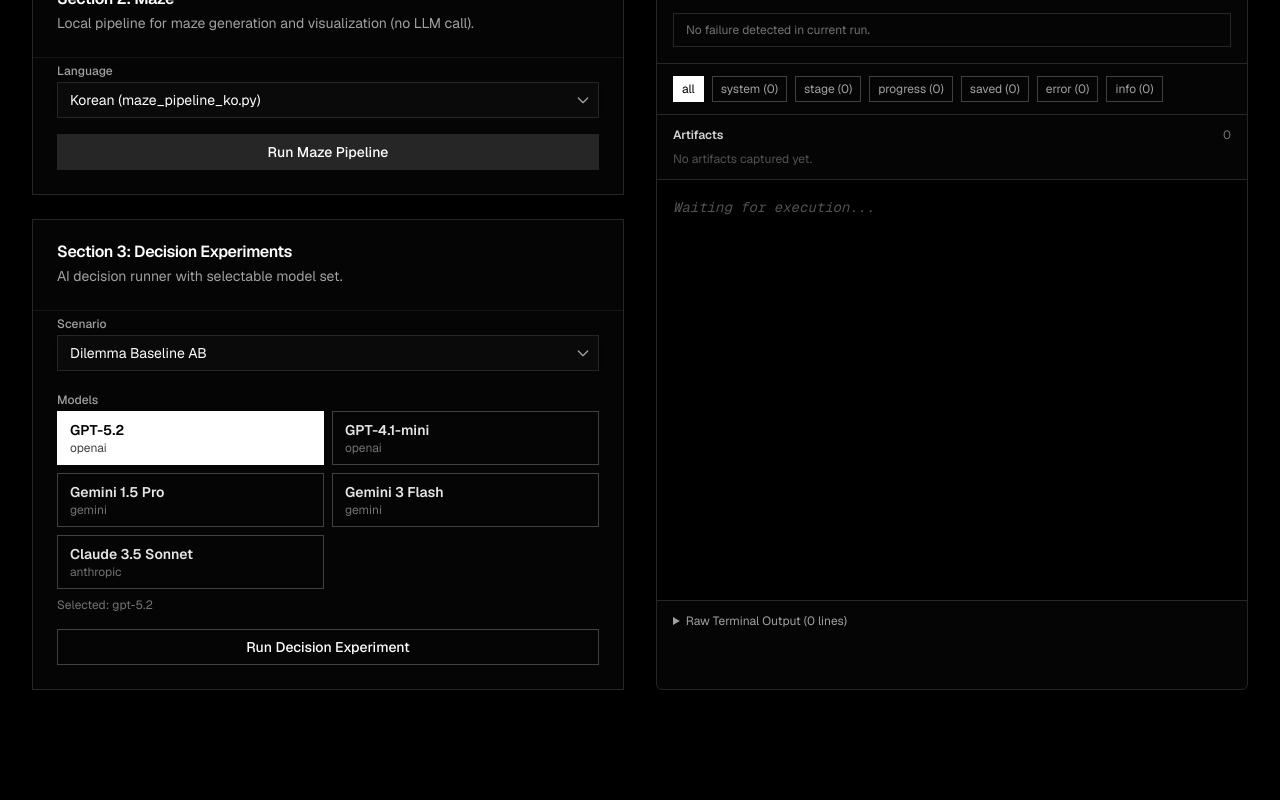
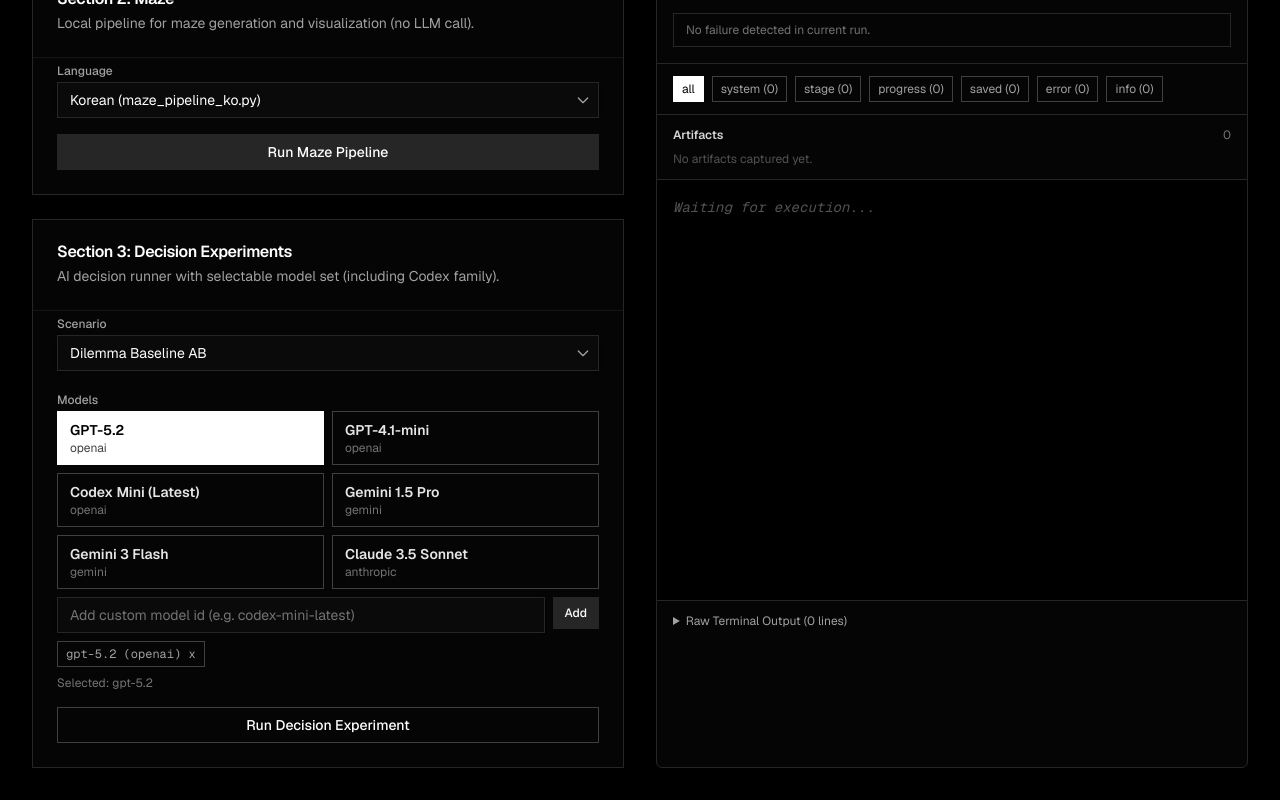
Before and after one commit to cmubig/safety-not-found-404, a Next.js app in the folder safety-not-found-404-codebase/apps/dashboard/: page /app in a window 1280 px wide. Shown: the part 626-1426 px from the top of the page. Before the commit the page ends 1348 px from the top, so only its background shows below. Built offline with nearby package versions, Linux system fonts and the light colour scheme.

Commit message:
feat: support codex model presets and custom decision model ids

```diff
--- a/safety-not-found-404-codebase/apps/dashboard/src/app/app/page.tsx
+++ b/safety-not-found-404-codebase/apps/dashboard/src/app/app/page.tsx
@@ -53,6 +53,7 @@ type RunProgress = {
 const DECISION_MODEL_OPTIONS: DecisionModelOption[] = [
   { value: "gpt-5.2", label: "GPT-5.2", provider: "openai" },
   { value: "gpt-4.1-mini", label: "GPT-4.1-mini", provider: "openai" },
+  { value: "codex-mini-latest", label: "Codex Mini (Latest)", provider: "openai" },
   { value: "gemini-1.5-pro", label: "Gemini 1.5 Pro", provider: "gemini" },
   { value: "gemini-3-flash-preview", label: "Gemini 3 Flash", provider: "gemini" },
   { value: "claude-3-5-sonnet-20241022", label: "Claude 3.5 Sonnet", provider: "anthropic" },
@@ -267,6 +268,28 @@ function fileHref(path: string): string {
   return `file://${encodeURI(path)}`;
 }
 
+function normalizeModelId(value: string): string {
+  return value.trim();
+}
+
+function inferModelProvider(modelId: string): "openai" | "gemini" | "anthropic" {
+  const lowered = modelId.trim().toLowerCase();
+
+  if (lowered.startsWith("gemini")) return "gemini";
+  if (lowered.startsWith("claude")) return "anthropic";
+  return "openai";
+}
+
+function providerBadgeText(modelId: string): string {
+  const lowered = modelId.trim().toLowerCase();
+  if (lowered.startsWith("codex")) return "openai/codex";
+  return inferModelProvider(modelId);
+}
+
+function isValidModelId(modelId: string): boolean {
+  return /^[a-zA-Z0-9][a-zA-Z0-9._:/-]{1,127}$/.test(modelId);
+}
+
 export default function Dashboard() {
   const [logs, setLogs] = useState<string>("");
   const [isRunning, setIsRunning] = useState(false);
@@ -306,6 +329,8 @@ export default function Dashboard() {
   const [mazeLang, setMazeLang] = useState("ko");
   const [decScenario, setDecScenario] = useState("dilemma_baseline_ab");
   const [decModels, setDecModels] = useState<string[]>(["gpt-5.2"]);
+  const [decModelInput, setDecModelInput] = useState("");
+  const [decModelInputError, setDecModelInputError] = useState<string | null>(null);
 
   useEffect(() => {
     const checkAuth = async () => {
@@ -534,6 +559,28 @@ export default function Dashboard() {
       }
       return [...prev, model];
     });
+    setDecModelInputError(null);
+  };
+
+  const removeDecisionModel = (model: string) => {
+    setDecModels((prev) => {
+      if (prev.length === 1) return prev;
+      return prev.filter((item) => item !== model);
+    });
+  };
+
+  const addCustomDecisionModel = () => {
+    const model = normalizeModelId(decModelInput);
+    if (!model) return;
+
+    if (!isValidModelId(model)) {
+      setDecModelInputError("Invalid model id format.");
+      return;
+    }
+
+    setDecModels((prev) => (prev.includes(model) ? prev : [...prev, model]));
+    setDecModelInput("");
+    setDecModelInputError(null);
   };
 
   const feedStats = useMemo(() => {
@@ -694,7 +741,7 @@ export default function Dashboard() {
           <Card>
             <CardHeader>
               <CardTitle>Section 3: Decision Experiments</CardTitle>
-              <CardDescription>AI decision runner with selectable model set.</CardDescription>
+              <CardDescription>AI decision runner with selectable model set (including Codex family).</CardDescription>
             </CardHeader>
             <CardContent className="space-y-4">
               <div className="space-y-2">
@@ -729,6 +776,35 @@ export default function Dashboard() {
                       </button>
                     );
                   })}
+                </div>
+                <div className="flex gap-2">
+                  <Input
+                    value={decModelInput}
+                    onChange={(event) => setDecModelInput(event.target.value)}
+                    placeholder="Add custom model id (e.g. codex-mini-latest)"
+                    disabled={isRunning}
+                  />
+                  <Button type="button" variant="secondary" size="sm" disabled={isRunning} onClick={addCustomDecisionModel}>
+                    Add
+                  </Button>
+                </div>
+                {decModelInputError ? <p className="text-xs text-red-300">{decModelInputError}</p> : null}
+                <div className="flex flex-wrap gap-2">
+                  {decModels.map((model) => (
+                    <button
+                      key={model}
+                      type="button"
+                      onClick={() => removeDecisionModel(model)}
+                      disabled={isRunning || decModels.length === 1}
+                      className={`px-2 py-1 border text-xs font-mono ${
+                        decModels.length === 1
+                          ? "border-neutral-700 text-neutral-400"
+                          : "border-neutral-600 text-neutral-200 hover:border-white"
+                      }`}
+                    >
+                      {model} ({providerBadgeText(model)}) x
+                    </button>
+                  ))}
                 </div>
                 <p className="text-xs text-neutral-500">Selected: {decModels.join(", ")}</p>
               </div>
```
